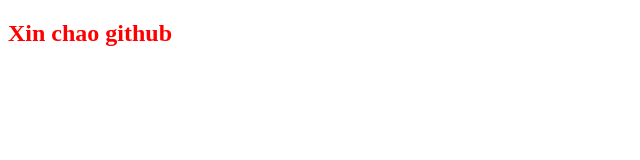
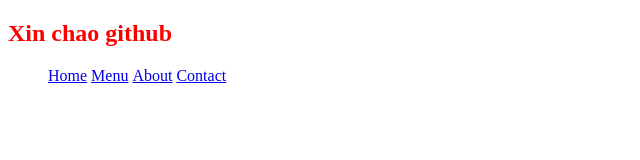
Before and after one commit to minhkhang97/Project-CNW, a plain HTML site: page index.html in a window 1280 px wide. Shown: the whole page, without its empty margins (0-640 px from the left). Drawn offline with Linux system fonts and the light colour scheme.

Commit message:
Them menu

```diff
--- a/index.html
+++ b/index.html
@@ -8,5 +8,11 @@
 </head>
 <body>
     <h2>Xin chao github</h2>
+    <ul>
+        <li><a href="#">Home</a></li>
+        <li><a href="#">Menu</a></li>
+        <li><a href="#">About</a></li>
+        <li><a href="#">Contact</a></li>
+    </ul>
 </body>
 </html>
--- a/style.css
+++ b/style.css
@@ -1,3 +1,7 @@
 h2{
     color:red
 }
+li{
+    list-style-type: none;
+    display: inline-block;
+}
```
